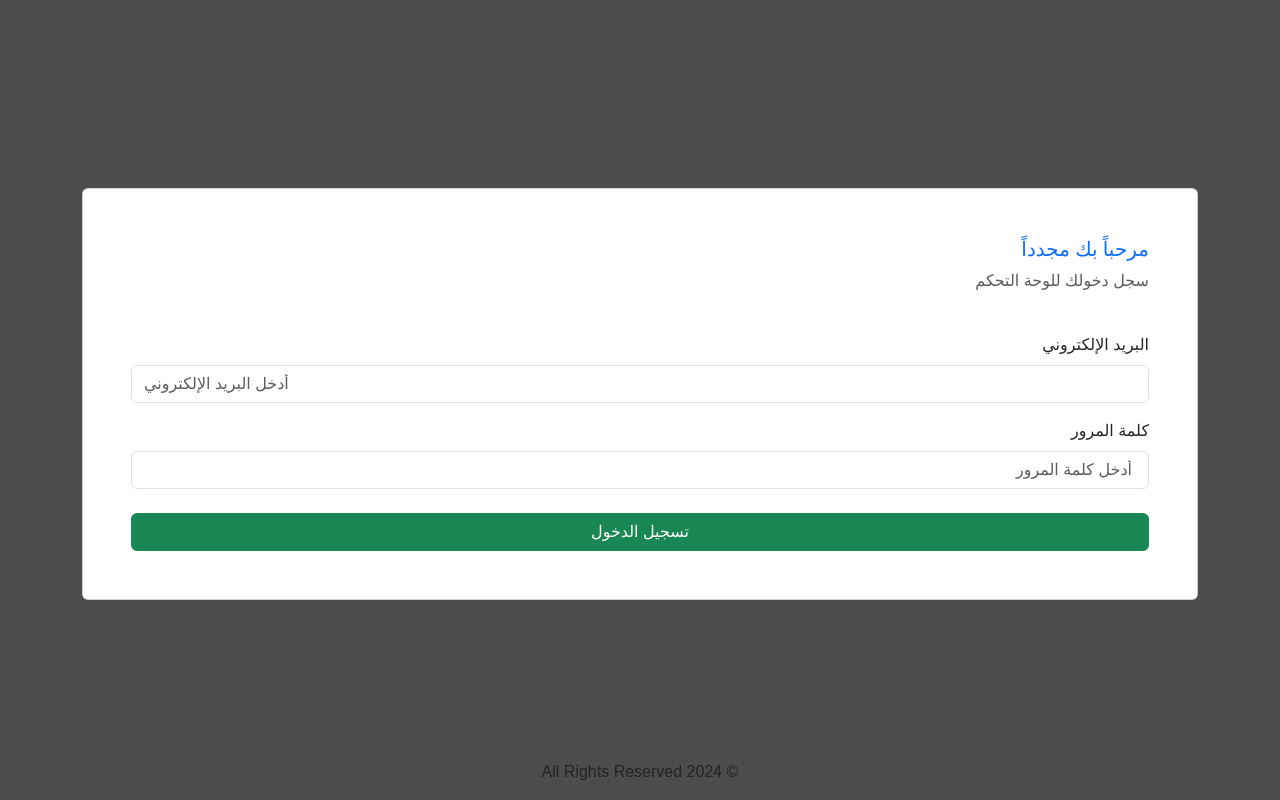
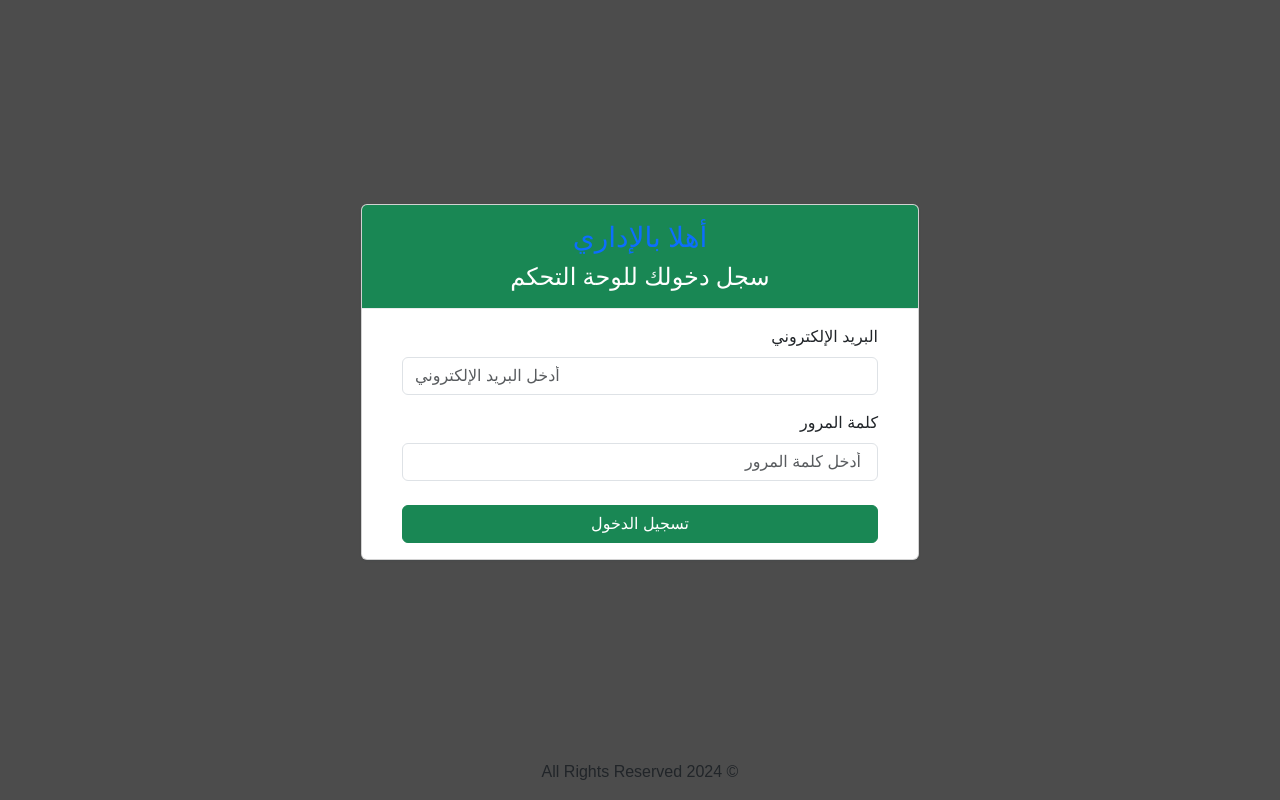
Before and after one commit to ifhadii/ksa-football-worldcup, a PHP site: page /KSAWelcomeCup/login.php in a window 1280 px wide. Run offline with PHP 8.4, Linux system fonts and the light colour scheme; data comes from the database, SQL or seed files in the repository; some libraries are stand-ins or nearby versions.

Commit message:
adding login frontend

```diff
--- a/dashboard/login.php
+++ b/dashboard/login.php
@@ -112,7 +112,7 @@ if ($_SERVER["REQUEST_METHOD"] == "POST" && isset($_POST["email"])) {
   <div class="auth-page-wrapper py-5 d-flex justify-content-center align-items-center min-vh-100">
     <div class="bg-overlay"></div>
     <div class="auth-page-content overflow-hidden pt-lg-5">
-      <div class="container">
+      <div class="container  d-flex justify-content-center align-items-center">
         <!-- <div class="row"> -->
           <!-- <div class="col-lg-12"> -->
             <!-- <div class="card overflow-hidden"> -->
@@ -121,7 +121,7 @@ if ($_SERVER["REQUEST_METHOD"] == "POST" && isset($_POST["email"])) {
                   <!-- <div class="p-lg-5 p-4 auth-one-bg h-100"> -->
                     <!-- <div class="bg-overlay"></div> -->
                     <!-- <div class="position-relative h-100 d-flex flex-column"> -->
-                      <div class="mb-4">
+                      <div class="">
                         <h3>
                         </h3>
                       <?php
@@ -135,15 +135,17 @@ if ($_SERVER["REQUEST_METHOD"] == "POST" && isset($_POST["email"])) {
                       <!-- </div> -->
                     <!-- </div> -->
                   <!-- </div> -->
-                </div>
+
                   <!-- <div class="col-lg-6"> -->
-                  <div class="card p-lg-5 p-4">
-                    <div>
-                      <h5 class="text-primary">مرحباً بك مجدداً</h5>
-                      <p class="text-muted">سجل دخولك للوحة التحكم</p>
               </div>
 
-                    <div class="mt-4">
+  <div class="card w-50">
+  <div class="card-header bg-success py-3">
+    <h3 class="text-primary text-center font-weight-bold">أهلا بالإداري</h5>
+    <h4 class="text-white text-center mb-0 font-weight-bold">سجل دخولك للوحة التحكم</h5>
+  </div>
+  <div class="card-body">
+    <div class="px-4">
       <?php if (isset($errormsg)) { echo $errormsg; } ?>
       <form class="user" method="POST">
         <div class="mb-3">
@@ -167,6 +169,10 @@ if ($_SERVER["REQUEST_METHOD"] == "POST" && isset($_POST["email"])) {
       </form>
     </div>
   </div>
+</div>
+
+
+
                 <!-- </div> -->
               <!-- </div> -->
             <!-- </div> -->
@@ -190,8 +196,8 @@ if ($_SERVER["REQUEST_METHOD"] == "POST" && isset($_POST["email"])) {
           </div>
         </div>
       </div>
+    </div>
     </footer>
-  </div>
 
   <script src="assets/libs/bootstrap/js/bootstrap.bundle.min.js"></script>
   <script src="assets/libs/simplebar/simplebar.min.js"></script>
```
Lines whose indentation alone changed are shown as unchanged.
